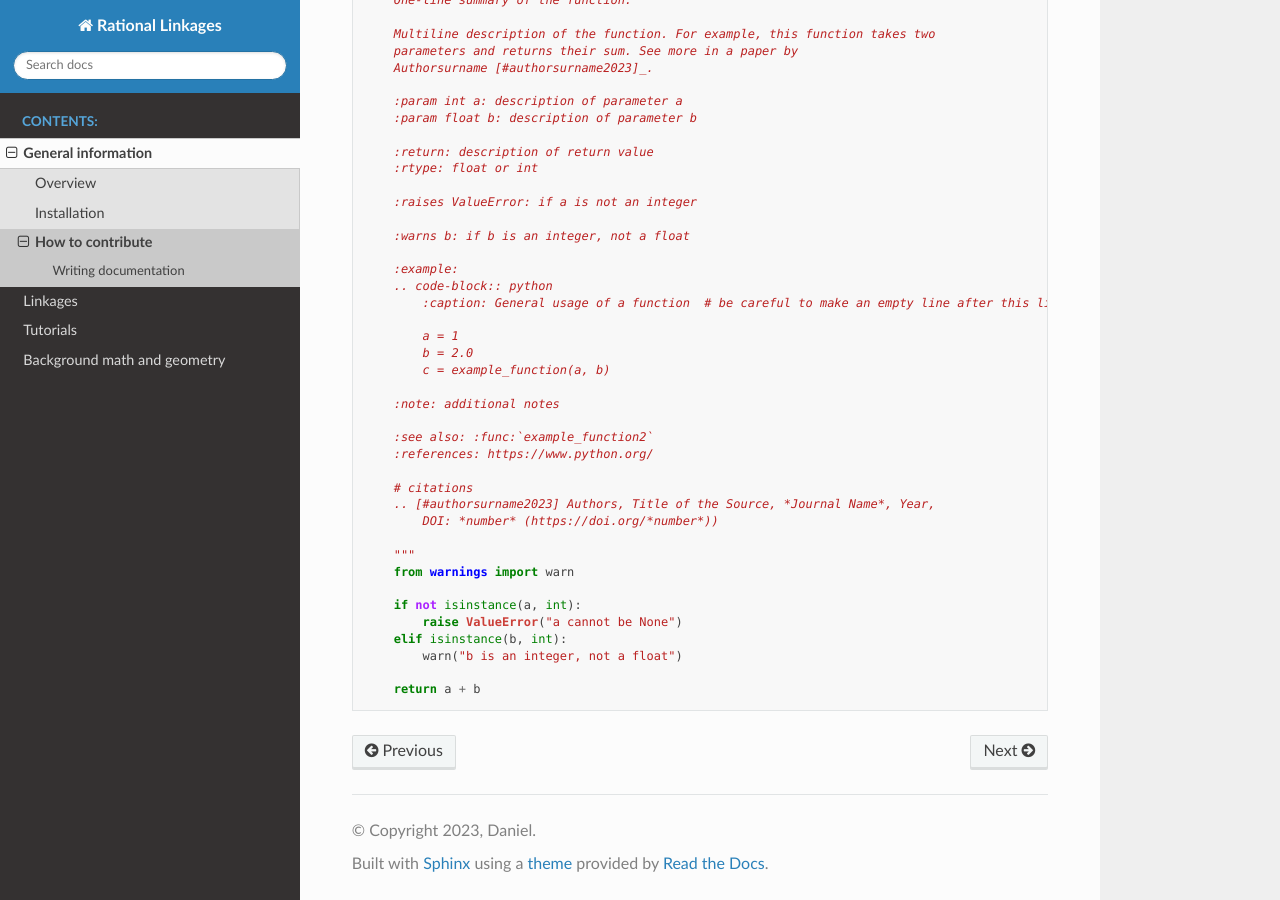
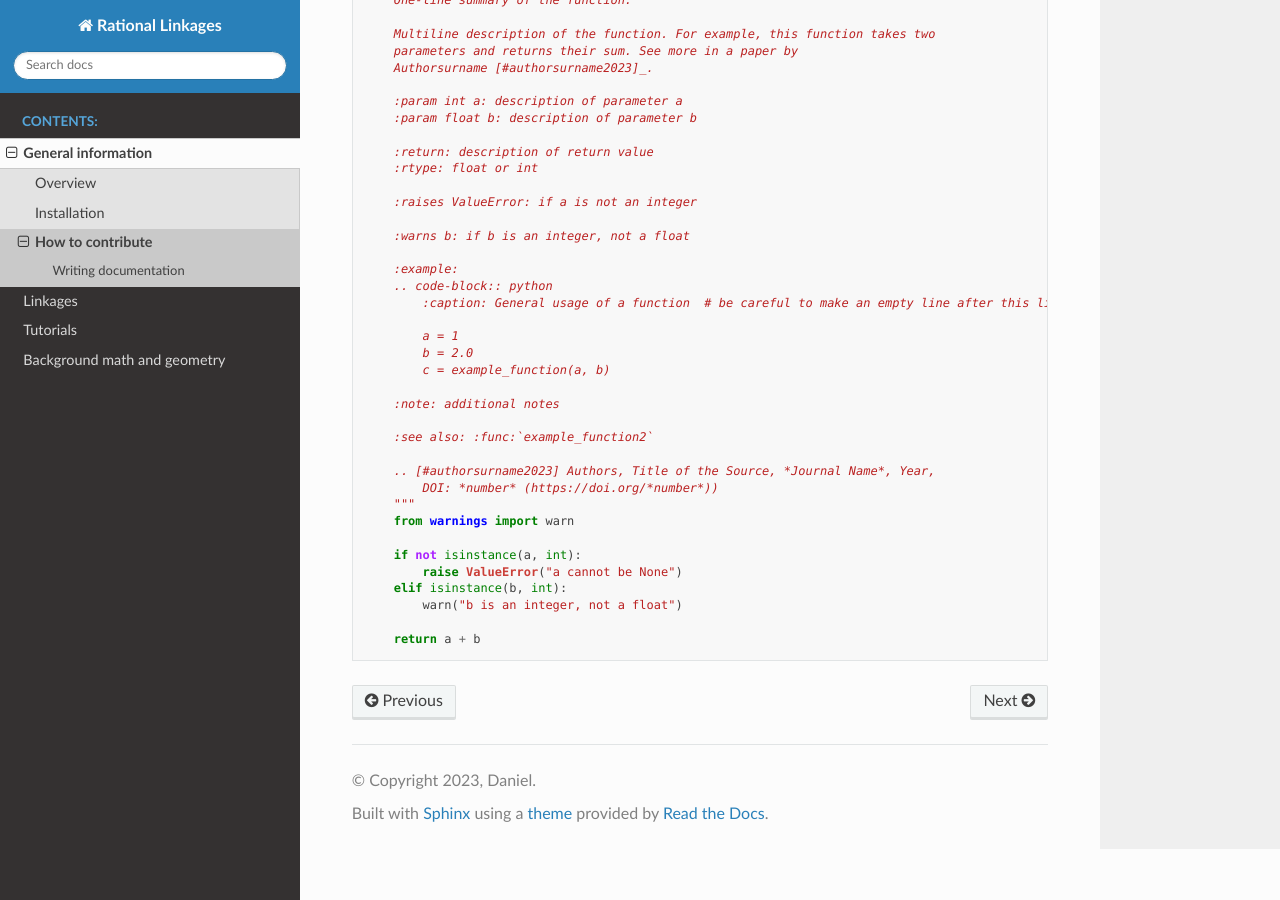
Before and after one commit to hucik14/rational-linkages, a Sphinx documentation site: the page built from docs/source/general/contribute.rst, in a window 1280 px wide and 900 px high, scrolled down 1232 px. Built offline with Sphinx 7.4.7 and the Read the Docs theme 2.0.0, drawn with Linux system fonts in a browser that asks for light colours.

Commit message:
docs update

```diff
--- a/docs/source/general/contribute.rst
+++ b/docs/source/general/contribute.rst
@@ -67,12 +67,9 @@ Example of a docstring:
         :note: additional notes
 
         :see also: :func:`example_function2`
-        :references: https://www.python.org/
 
-        # citations
         .. [#authorsurname2023] Authors, Title of the Source, *Journal Name*, Year,
             DOI: *number* (https://doi.org/*number*))
-
         """
         from warnings import warn
 
```
